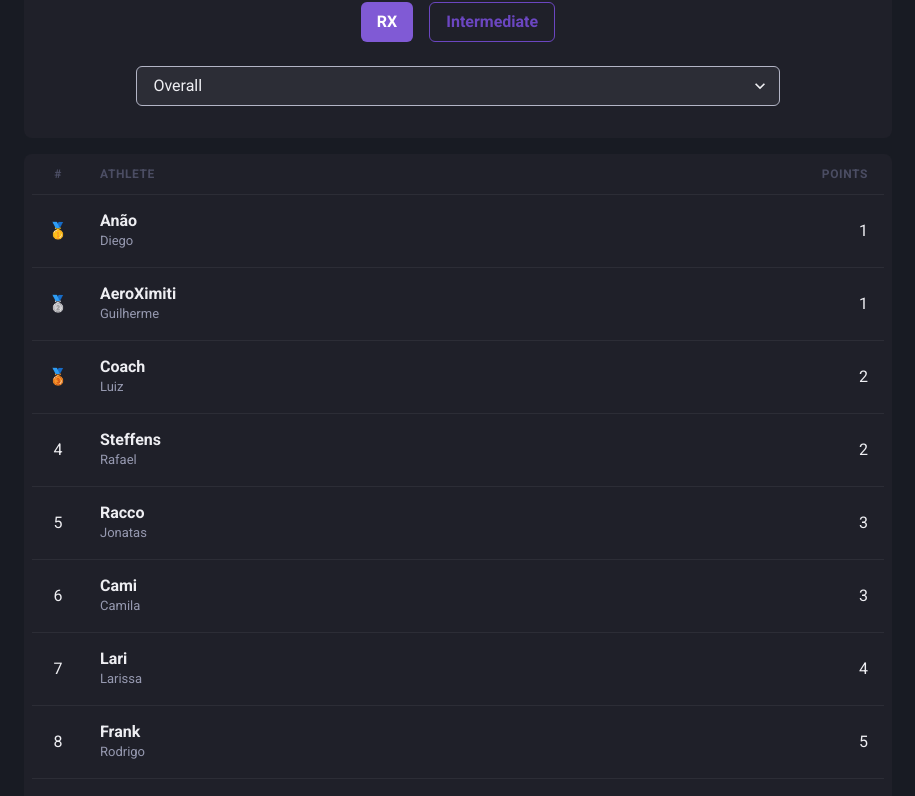
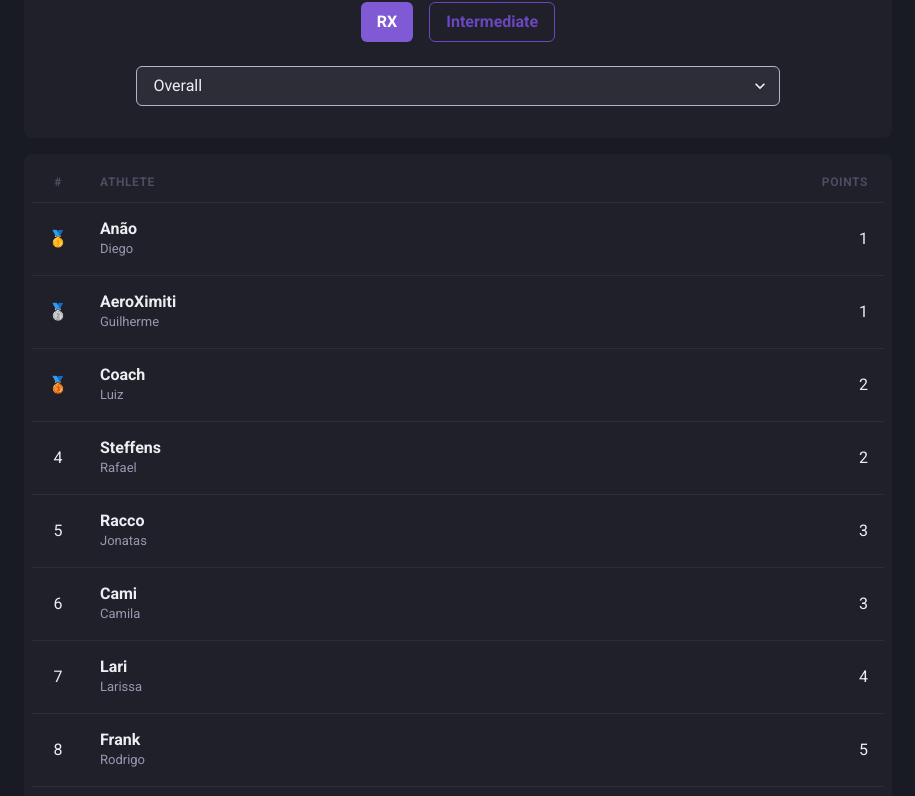
Before and after one commit to luanelioliveira/deadleader, a Next.js app: page / in a window 1280 px wide. Shown: the part 364-1160 px from the top of the page, without its empty margins (182-1097 px from the left). Built offline with nearby package versions, Linux system fonts and the light colour scheme.

Commit message:
add padding

```diff
--- a/src/components/Leaderboard/index.tsx
+++ b/src/components/Leaderboard/index.tsx
@@ -103,7 +103,7 @@
         </VStack>
       </Box>
 
-      <Box px={2} bg="gray.800" borderRadius={8}>
+      <Box px={2} pt={2} bg="gray.800" borderRadius={8}>
         <Table colorScheme="whiteAlpha">
           <Thead>
             <Tr>
```
